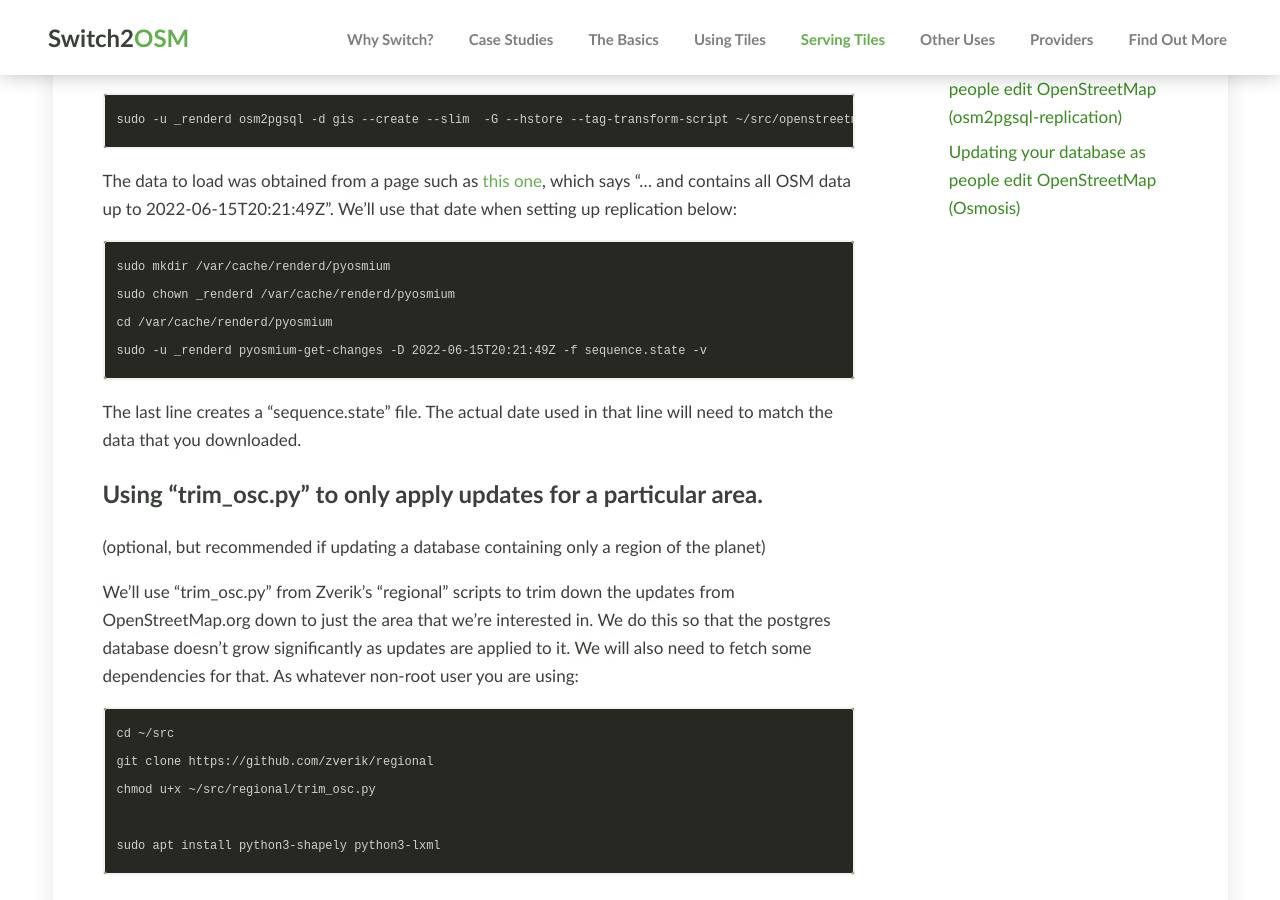
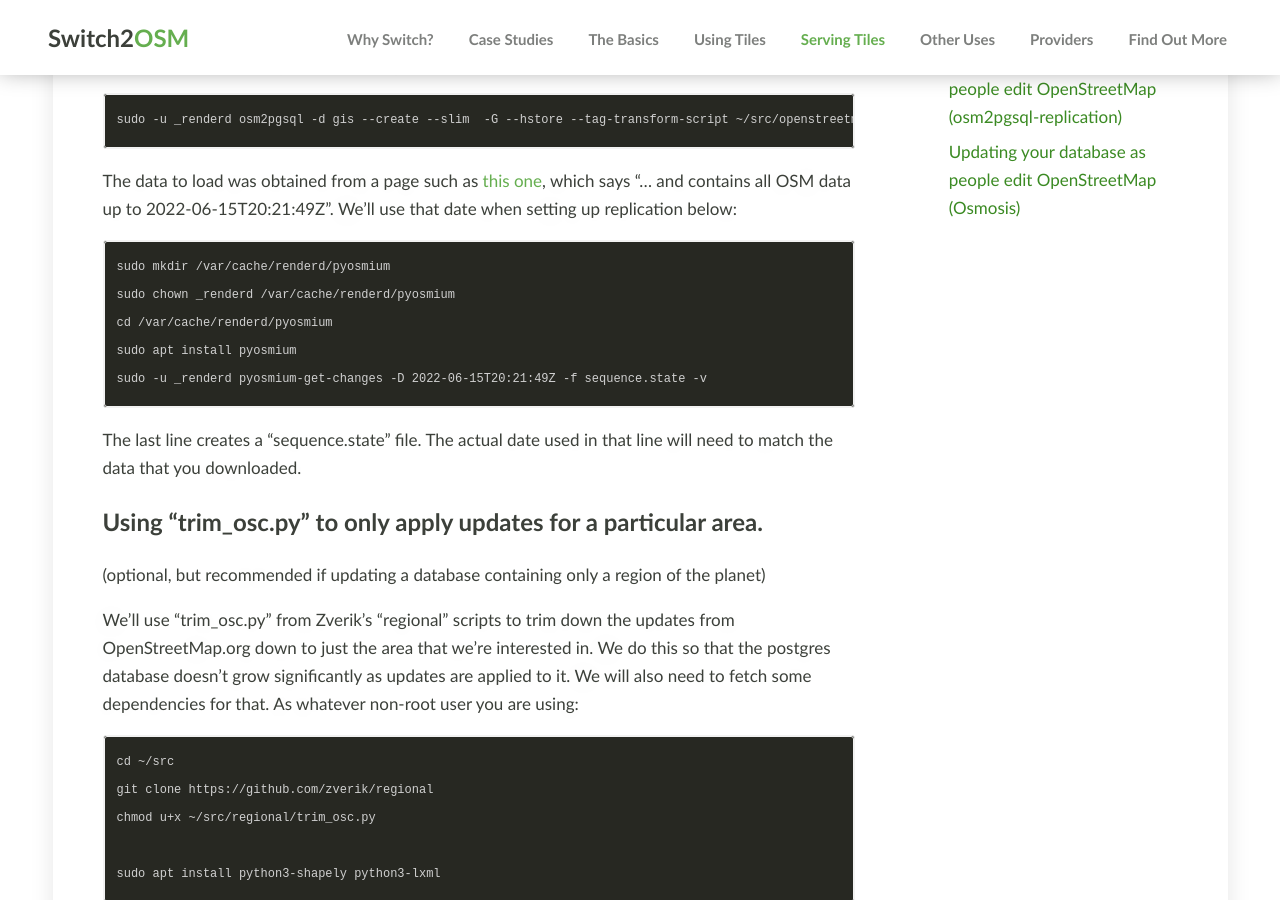
Before and after one commit to switch2osm/switch2osm, a Jekyll site: the page built from serving-tiles/updating-as-people-edit-pyosmium.md, in a window 1280 px wide and 900 px high, scrolled down 880 px. Built offline with Jekyll 4.4.1, drawn with Linux system fonts in a browser that asks for light colours; comment, search, counter and statistics services are not loaded.

Commit message:
Update updating-as-people-edit-pyosmium.md
Add "sudo apt install pyosmium"

```diff
--- a/serving-tiles/updating-as-people-edit-pyosmium.md
+++ b/serving-tiles/updating-as-people-edit-pyosmium.md
@@ -25,6 +25,7 @@ The data to load was obtained from a page such as [this one](http://download.geo
     sudo mkdir /var/cache/renderd/pyosmium
     sudo chown _renderd /var/cache/renderd/pyosmium
     cd /var/cache/renderd/pyosmium
+    sudo apt install pyosmium
     sudo -u _renderd pyosmium-get-changes -D 2022-06-15T20:21:49Z -f sequence.state -v
 
 The last line creates a "sequence.state" file.  The actual date used in that line will need to match the data that you downloaded.
```
